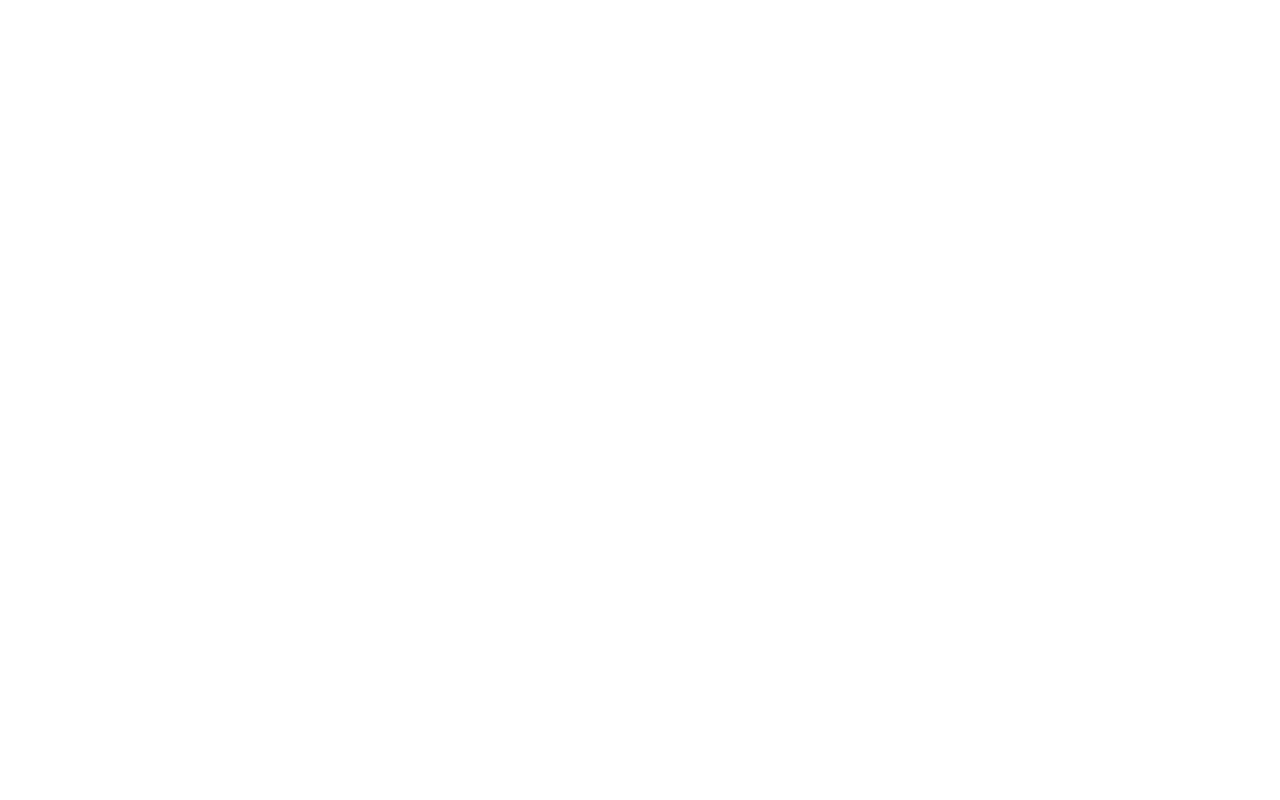
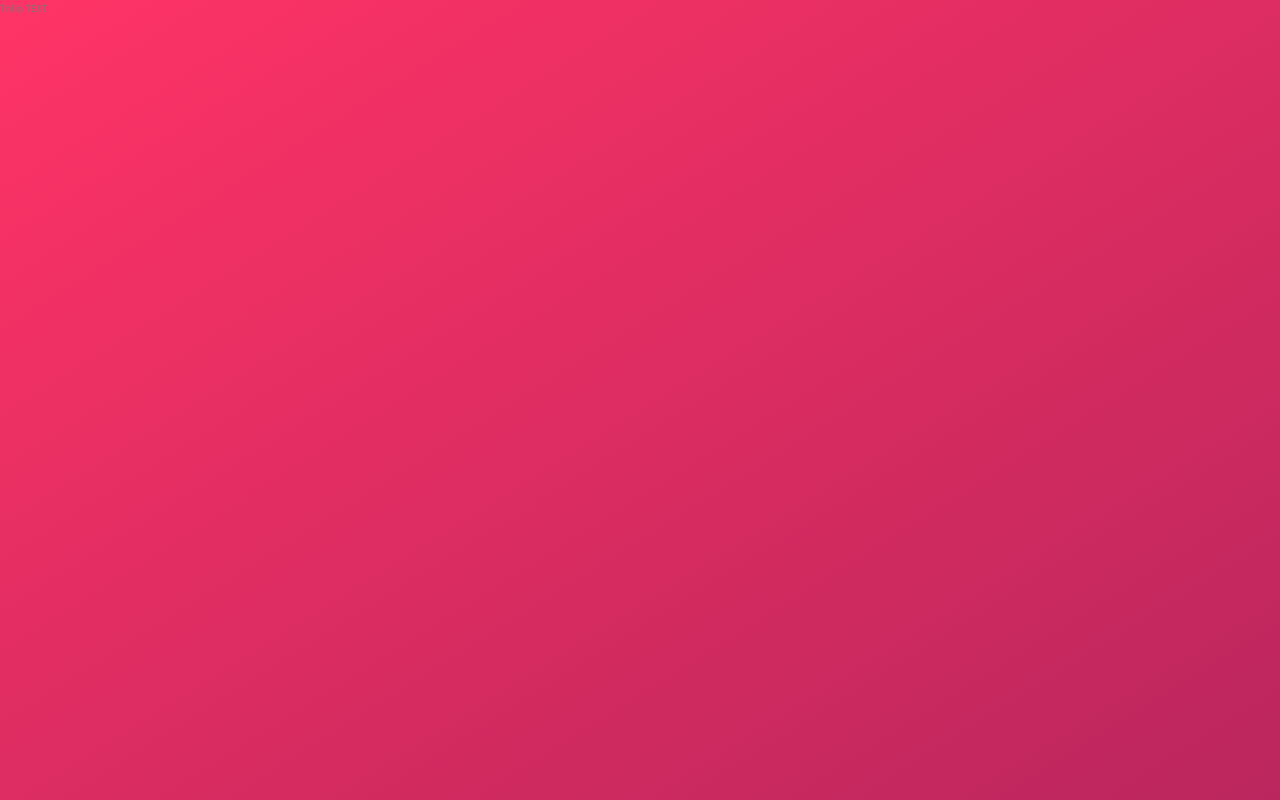
Before and after one commit to cyt231/trillo_project, a website: page index.html in a window 1280 px wide. Drawn offline with nearby package versions, Linux system fonts and the light colour scheme.

Commit message:
Adding base lines, css colors variables and base format

```diff
--- a/index.html
+++ b/index.html
@@ -11,6 +11,6 @@
         <title>trillo &mdash; Your all-in-one booking app</title>
     </head>
     <body>
-
+        Trillo TEXT
     </body>
 </html>
--- a/package.json
+++ b/package.json
@@ -9,8 +9,7 @@
     "start": "npm-run-all --parallel devserver watch:sass",
 
     "compile:sass": "node-sass sass/main.scss css/style.comp.css",
-    "concat:css": "concat -o css/style.concat.css css/icon-fonts.css css/style.comp.css",
-    "prefix:css": "postcss --use autoprefixer -b \"last 10 versions\" -o css/style.prefix.css  css/style.concat.css",
+    "prefix:css": "postcss --use autoprefixer -b \"last 10 versions\" -o css/style.prefix.css  css/style.comp.css",
     "compress:css": "node-sass css/style.prefix.css css/style.css --output-style compressed",
 
     "build:css":"npm-run-all compile:sass concat:css prefix:css compress:css"
--- /dev/null
+++ b/sass/_base.scss
@@ -0,0 +1,60 @@
+/*
+COLORS
+
+Primary: #eb2f64
+Primary light: #FF3366
+Primary dark: #BA265D
+
+Grey light 1: #faf9f9
+Grey light 2: #f4f2f2
+Grey light 3: #f0eeee
+Grey light 4: #ccc
+
+Grey dark 1: #333
+Grey dark 2: #777
+Grey dark 3: #999
+
+*/
+:root{
+    --color-primary: #eb2f64;
+    --color-primary-light:  #FF3366;
+    --color-primary-dark:  #BA265D;
+
+    --color-grey-light-1: #faf9f9;
+    --color-grey-light-2: #f4f2f2;
+    --color-grey-light-3: #f0eeee;
+    --color-grey-light-4: #ccc;
+
+    --color-grey-dark-1: #333;
+    --color-grey-dark-2: #777;
+    --color-grey-dark-3: #999;
+}
+
+*{
+    margin: 0;
+    padding: 0;
+}
+
+*,
+*:after,
+*:before{
+    box-sizing: inherit;
+}
+
+html{
+    box-sizing: border-box;
+    font-size: 62.5%;
+}
+
+
+body{
+    font-family: "Open Sans", sans-serif;
+    font-weight: 400;
+    line-height: 1.6;
+    color: var(--color-grey-dark-2);
+    background-image: linear-gradient(to right bottom, var(--color-primary-light), var(--color-primary-dark));
+    background-size: cover;
+    background-repeat: no-repeat;
+
+    min-height: 100vh;
+}
--- a/sass/main.scss
+++ b/sass/main.scss
@@ -1,17 +1,3 @@
-/*
-COLORS
-
-Primary: #eb2f64
-Primary light: #FF3366
-Primary dark: #BA265D
-
-Grey light 1: #faf9f9
-Grey light 2: #f4f2f2
-Grey light 3: #f0eeee
-Grey light 4: #ccc
-
-Grey dark 1: #333
-Grey dark 2: #777
-Grey dark 3: #999
-
-*/
+@import "base";
+// @import "layout";
+// @import "components";
```
Also changed, not shown: css/style.css, sass/_components.scss (added), sass/_layout.scss (added).
